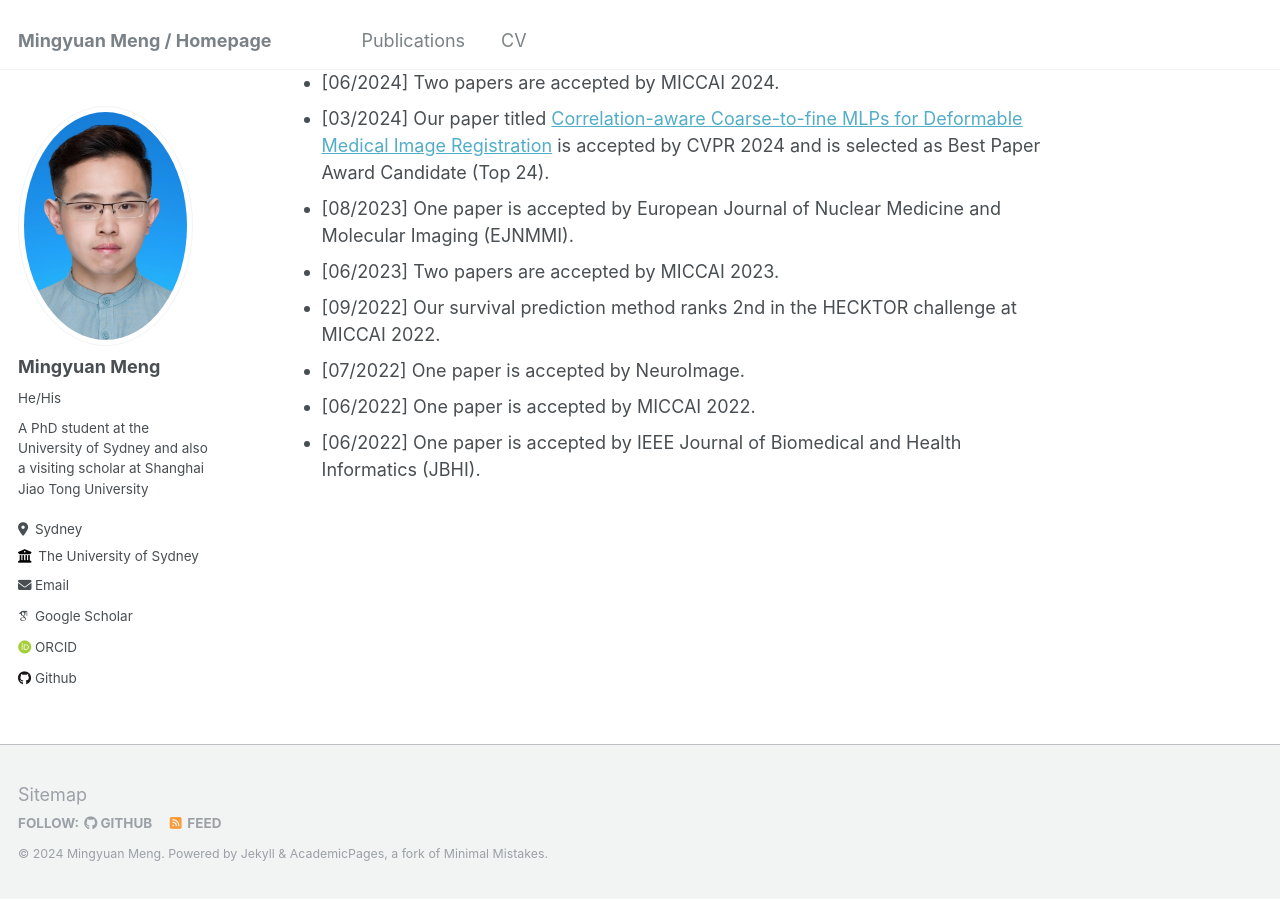
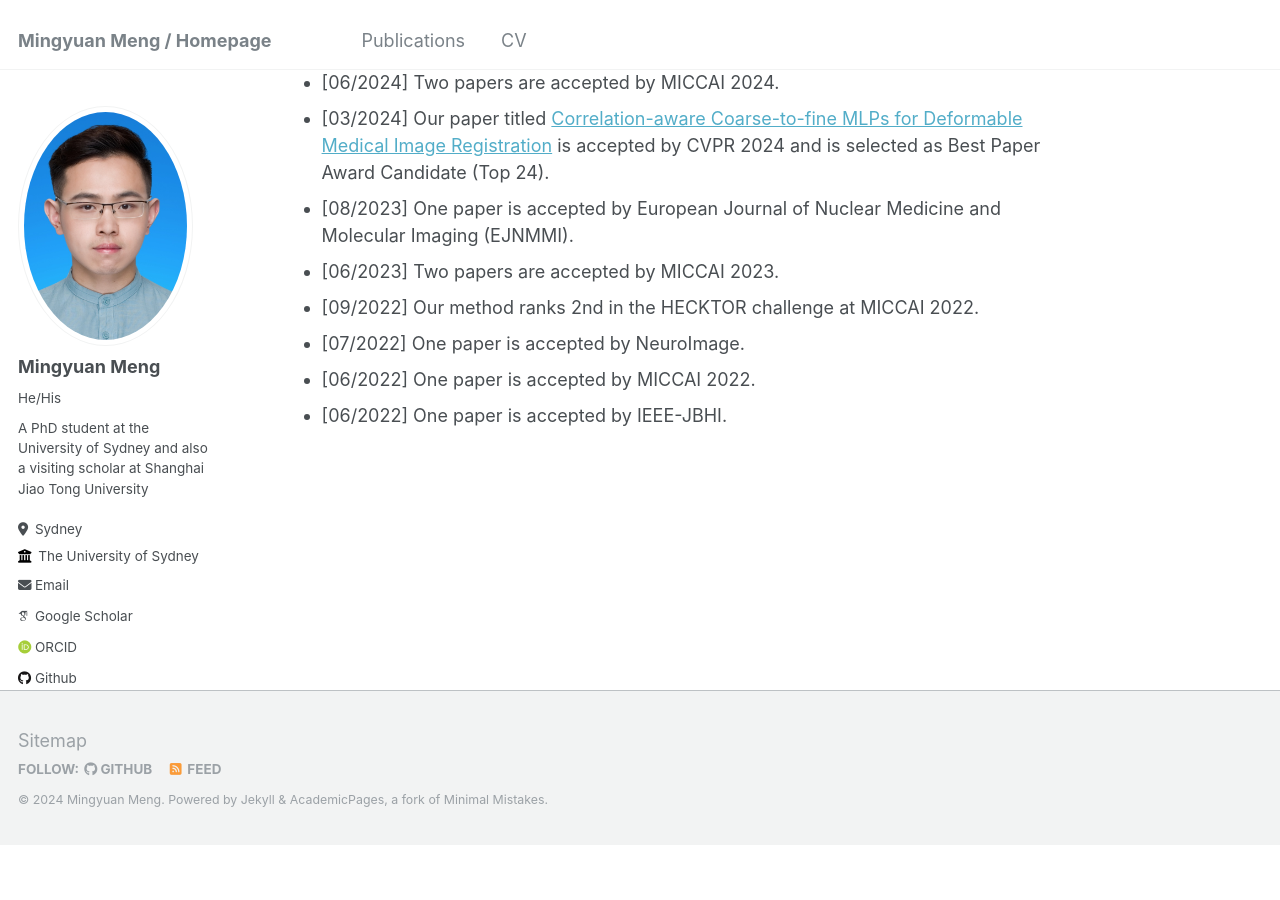
Before and after one commit to MungoMeng/mungomeng.github.io, a Jekyll site: the page built from _pages/about.md, in a window 1280 px wide and 900 px high, scrolled down 525 px. Built offline with Jekyll 4.4.1, drawn with Linux system fonts in a browser that asks for light colours; some web fonts are replaced; after the commit the page ends 1371 px from its top, so only the background shows below that.

Commit message:
Update about.md

```diff
--- a/_pages/about.md
+++ b/_pages/about.md
@@ -19,7 +19,7 @@ News
 * [03/2024] Our paper titled [Correlation-aware Coarse-to-fine MLPs for Deformable Medical Image Registration](https://arxiv.org/abs/2406.00123) is accepted by CVPR 2024 and is selected as Best Paper Award Candidate (Top 24).
 * [08/2023] One paper is accepted by European Journal of Nuclear Medicine and Molecular Imaging (EJNMMI).
 * [06/2023] Two papers are accepted by MICCAI 2023.
-* [09/2022] Our survival prediction method ranks 2nd in the HECKTOR challenge at MICCAI 2022.
+* [09/2022] Our method ranks 2nd in the HECKTOR challenge at MICCAI 2022.
 * [07/2022] One paper is accepted by NeuroImage.
 * [06/2022] One paper is accepted by MICCAI 2022.
-* [06/2022] One paper is accepted by IEEE Journal of Biomedical and Health Informatics (JBHI).
+* [06/2022] One paper is accepted by IEEE-JBHI.
```
